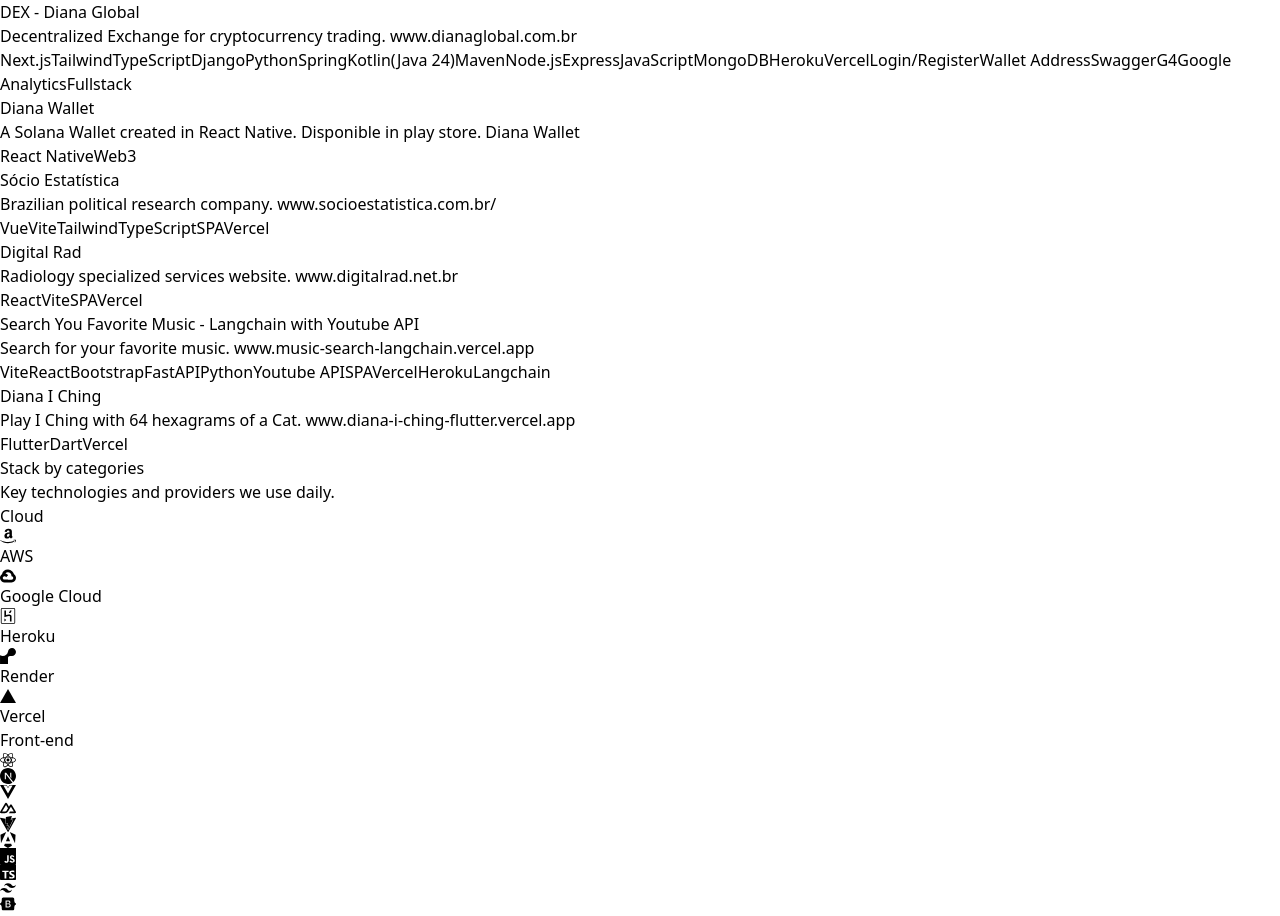
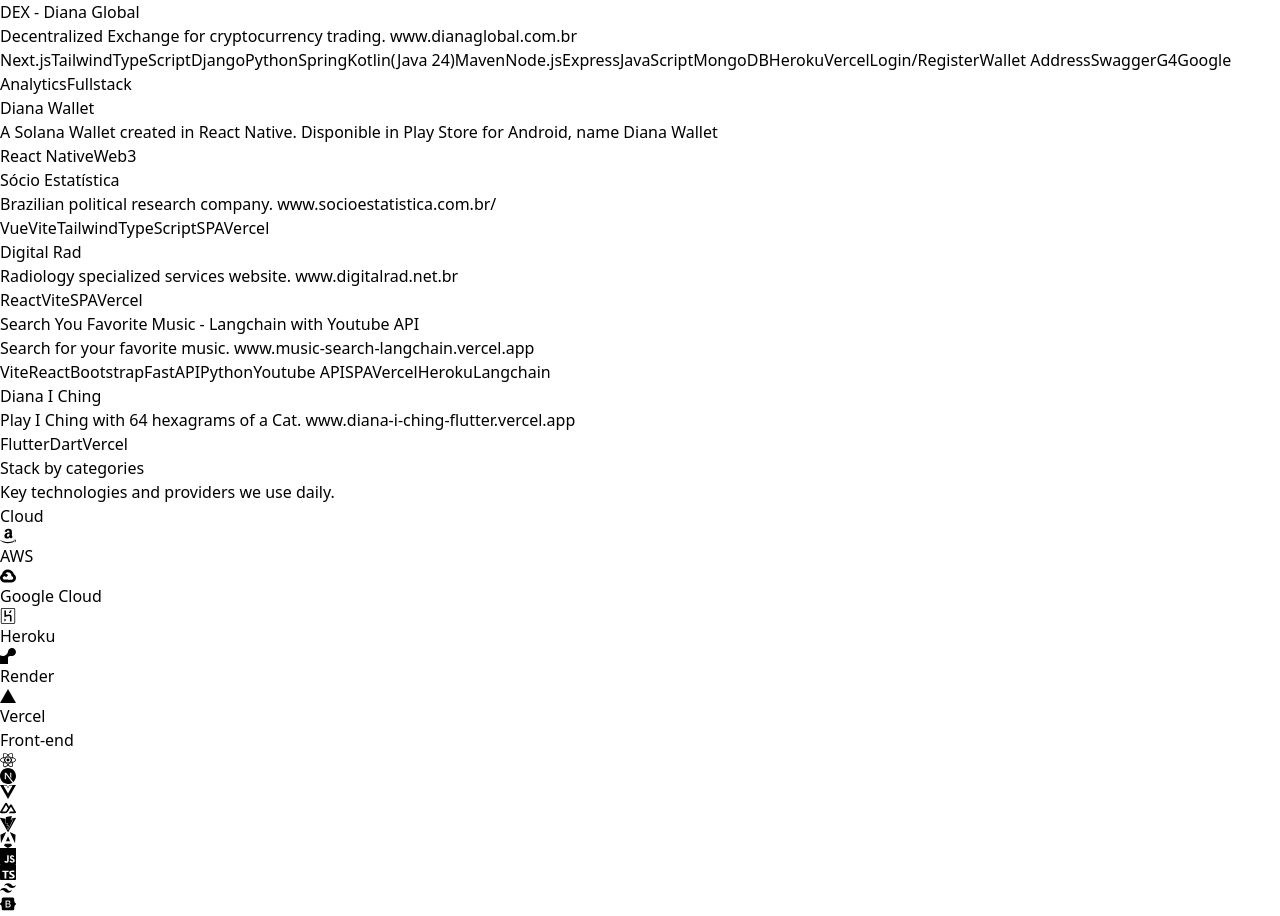
Before and after one commit to lmgaspa/andescore_landingpage, a React (Vite) app: page /#/ in a window 1280 px wide. Shown: the part 2888-3804 px from the top of the page. Built offline with nearby package versions, Linux system fonts and the light colour scheme; no server answers.

Commit message:
fix: update Diana Wallet description with Play Store details

```diff
--- a/src/data/projects.ts
+++ b/src/data/projects.ts
@@ -19,7 +19,7 @@
   },
   {
     title: "Diana Wallet",
-    desc: "A Solana Wallet created in React Native. Disponible in play store. Diana Wallet",
+    desc: "A Solana Wallet created in React Native. Disponible in Play Store for Android, name Diana Wallet",
     stack: ["React Native", "Web3"],
   },
   {
```
